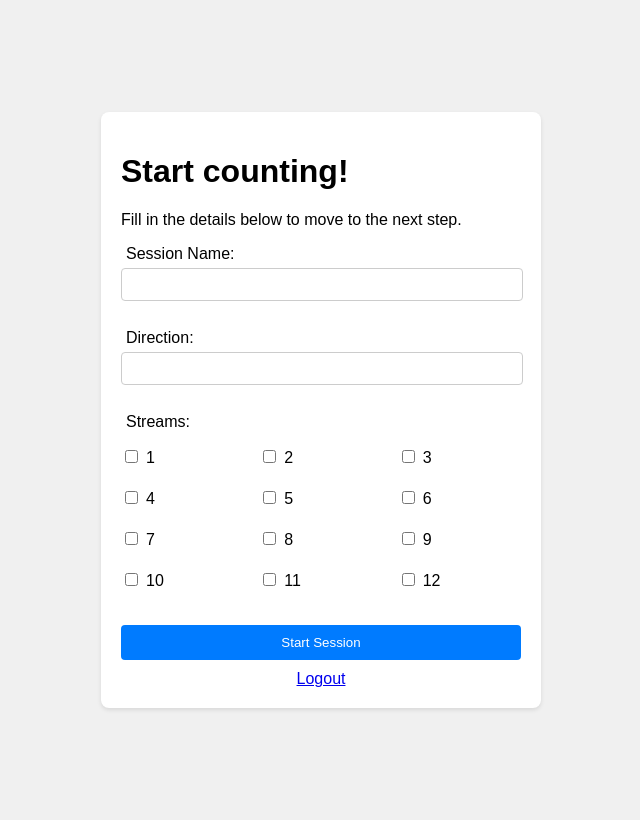
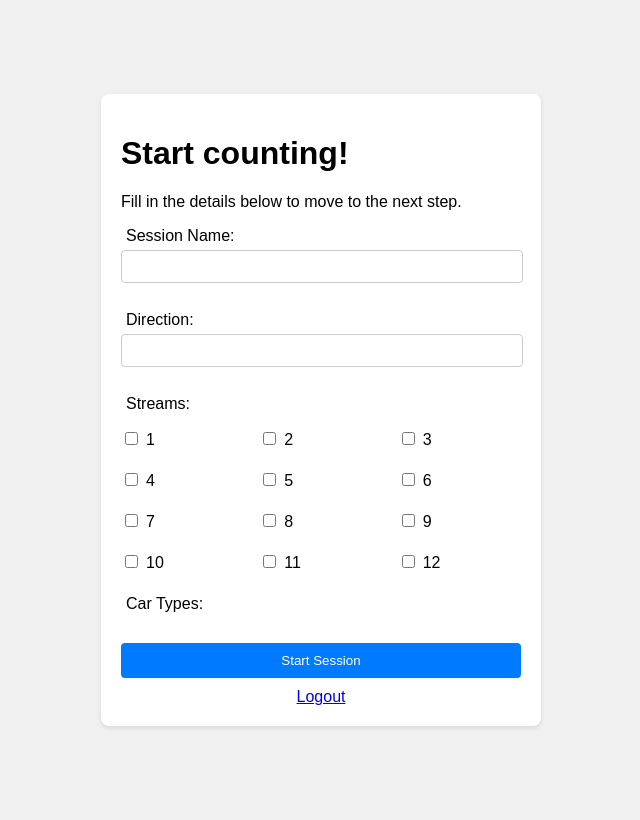
Before and after one commit to amirbabaei97/manual_traffic_counting, a Django app: page /app/start-session/ in a window 1280 px wide. Shown: the whole page, without its empty margins (319-959 px from the left). Run offline with Django 4.2, Linux system fonts and the light colour scheme; the visitor is signed in with stand-in values (Sample User, id 1); data that the repository does not hold is empty.

Commit message:
Added the functionality to manually define car types for a counting session

```diff
--- a/manual_traffic_counting_app/models.py
+++ b/manual_traffic_counting_app/models.py
@@ -14,6 +14,7 @@ class CountingSession(models.Model):
     start_time = models.DateTimeField(auto_now_add=True)
     end_time = models.DateTimeField(null=True, blank=True)
     streams = models.CharField(max_length=100, blank=True)
+    car_types = models.ManyToManyField(CarType, blank=True)
 
     def __str__(self):
         return f"{self.name} - {self.start_time}"
--- a/manual_traffic_counting_app/templates/start_session.html
+++ b/manual_traffic_counting_app/templates/start_session.html
@@ -40,14 +40,14 @@
             border-radius: 4px;
         }
 
-        .stream-checkboxes {
+        .checkboxes {
             display: flex;
             flex-wrap: wrap;
             justify-content: space-between;
             margin-top: 10px;
         }
 
-        .stream-checkboxes div {
+        .checkboxes div {
             display: flex;
             align-items: center; /* Align checkbox and label vertically */
             flex-basis: calc(33.333% - 10px);
@@ -82,7 +82,7 @@
         <input type="text" id="direction" name="direction">
 
         <label for="streams">Streams:</label>
-        <div class="stream-checkboxes">
+        <div class="checkboxes">
             {% for i in stream_numbers %}
             <div>
                 <input type="checkbox" id="stream{{ i }}" name="streams" value="{{ i }}">
@@ -90,7 +90,15 @@
             </div>
             {% endfor %}
         </div>
-
+        <label for="car_types">Car Types:</label>
+        <div class="checkboxes">
+            {% for car_type in car_types %}
+            <div>
+                <input type="checkbox" id="car_type{{ car_type.id }}" name="car_types" value="{{ car_type.id }}">
+                <label for="car_type{{ car_type.id }}">{{ car_type.name }}</label>
+            </div>
+            {% endfor %}
+        </div>
         <button type="submit">Start Session</button>
         <a href="{% url 'logout' %}" style="margin-top: 10px; display: flex; justify-content: center;">Logout</a>
     </form>
--- a/manual_traffic_counting_app/views.py
+++ b/manual_traffic_counting_app/views.py
@@ -16,43 +16,40 @@ class UserLoginView(LoginView):
 
 @login_required
 def start_session(request):
-    # Define the stream numbers range here for reuse
+    car_types = CarType.objects.all()  # Get all car types to display in the form
     stream_numbers = range(1, 13)
 
     if request.method == 'POST':
         session_name = request.POST.get('name')
         direction = request.POST.get('direction')
-        streams = request.POST.getlist('streams')  # Get list of selected streams
+        streams = request.POST.getlist('streams')
+        selected_car_type_ids = request.POST.getlist('car_types')  # Get list of selected car types
 
-        if not session_name or not direction or not streams:
-            # Use Django's messages framework for error handling
-            if not session_name:
-                messages.error(request, "Session name is required.")
-            if not direction:
-                messages.error(request, "Direction is required.")
-            if not streams:
-                messages.error(request, "At least one stream is required.")
+        if not session_name or not direction or not streams or not selected_car_type_ids:
+            messages.error(request, "All fields are required.")
+            return render(request, 'start_session.html', {
+                'stream_numbers': stream_numbers, 'car_types': car_types
+            })
 
-            # Repass necessary context for the template to render properly again
-            return render(request, 'start_session.html', {'stream_numbers': stream_numbers})
-
-        # Proceed with creating the session
-        streams_str = ','.join(streams)  # Join the list of streams into a comma-separated string
+        streams_str = ','.join(streams)
         session = CountingSession.objects.create(
             name=session_name,
             direction=direction,
             start_time=timezone.now(),
             streams=streams_str,
         )
+        session.car_types.set(selected_car_type_ids)  # Associate selected car types with the session
         return redirect('count_cars', session_id=session.id)
     else:
-        # Pass the streams range to the template on GET requests
-        return render(request, 'start_session.html', {'stream_numbers': stream_numbers})
+        return render(request, 'start_session.html', {
+            'stream_numbers': stream_numbers, 'car_types': car_types
+        })
+
 
 @login_required
 def count_cars(request, session_id):
     session = CountingSession.objects.get(id=session_id)
-    car_types = CarType.objects.all()
+    car_types = session.car_types.all()
     selected_streams = list(map(int, session.streams.split(','))) if session.streams else []
 
     stream_dict = {}
```
Also changed, not shown: manual_traffic_counting_app/admin.py (+8 -10 lines), manual_traffic_counting_app/migrations/0006_countingsession_car_types.py (added).
